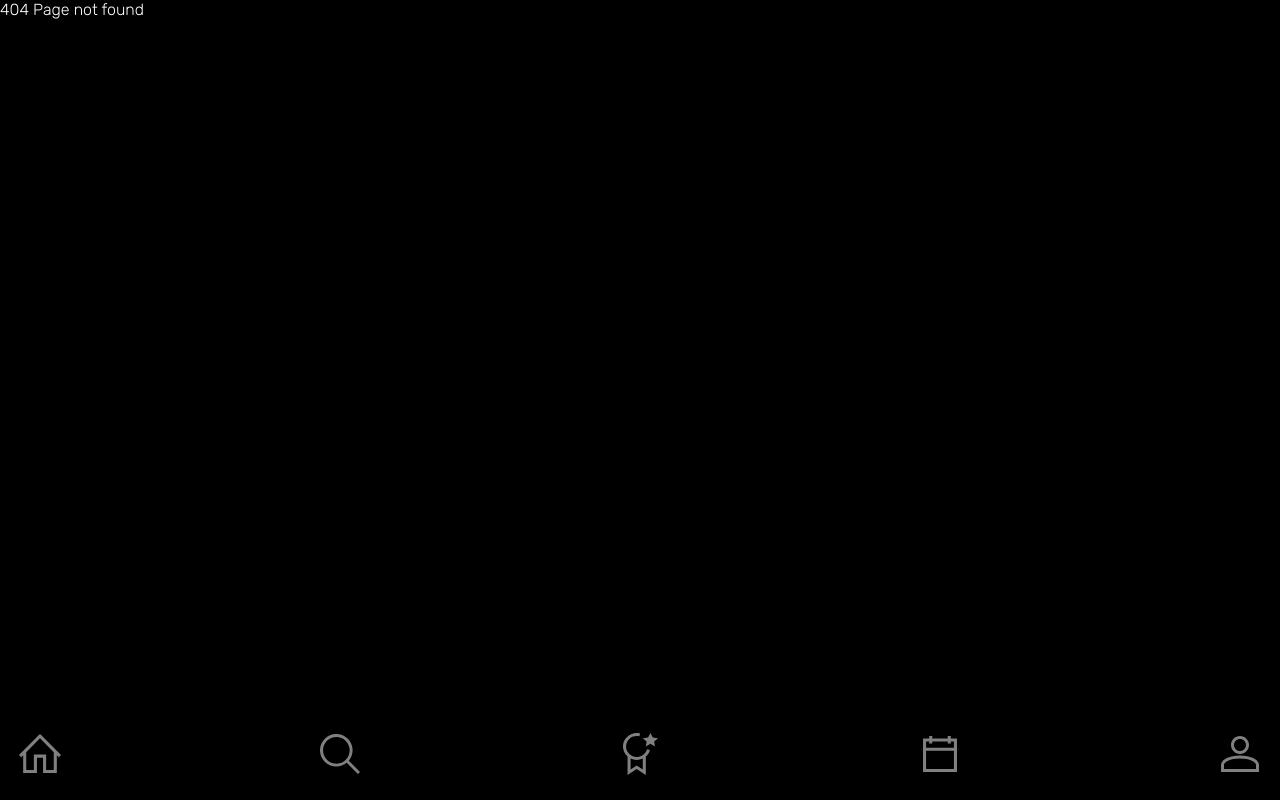
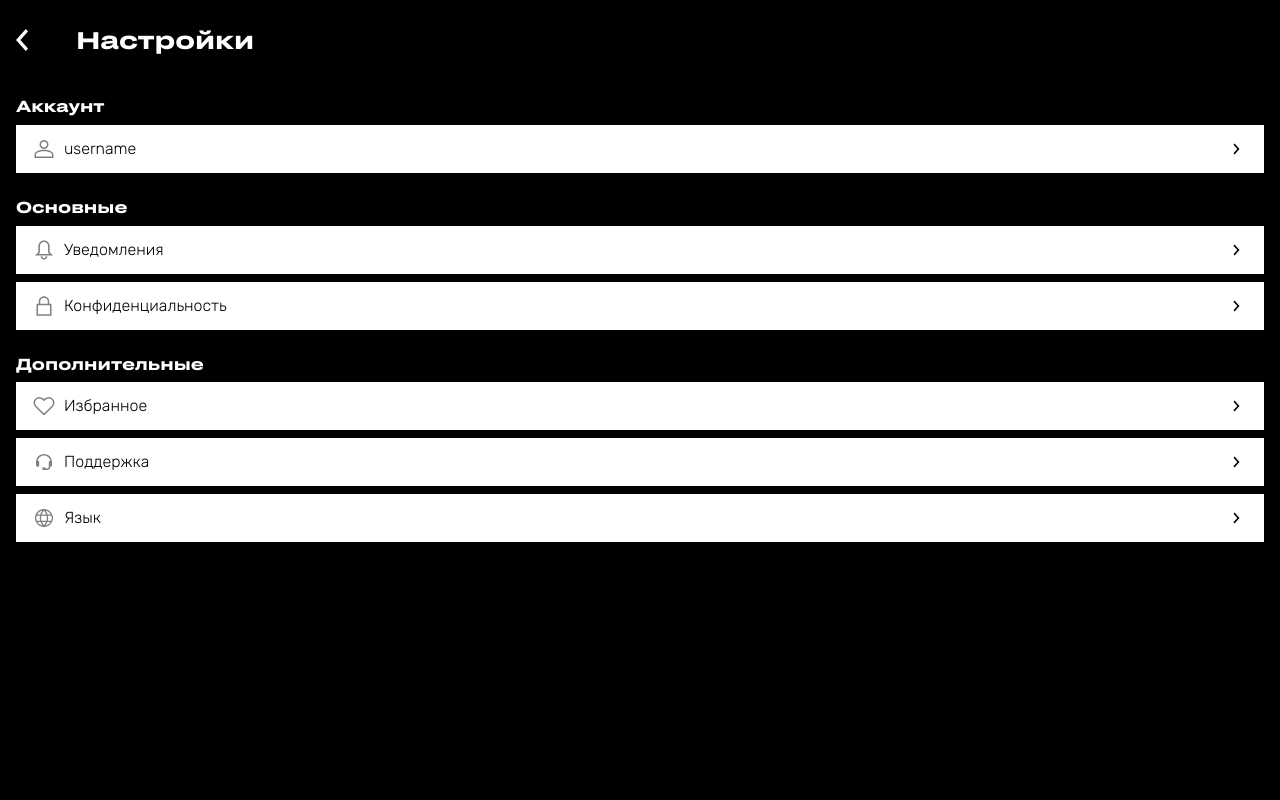
Before and after one commit to yandex-hakaton-kardo/kardo-mobile-app-front, a React (Vite) app: page /settings in a window 1280 px wide. Before the commit this address had no page. Built offline with nearby package versions, Linux system fonts and the light colour scheme; a web font is replaced by a local one.

Commit message:
feat: add settings page

```diff
--- a/public/locale/ru.json
+++ b/public/locale/ru.json
@@ -12,5 +12,16 @@
     "greeting": "Привет, {0}!",
     "recommendations": "Рекомендации",
     "feed": "Лента"
+  },
+  "settings": {
+    "title": "Настройки",
+    "account": "Аккаунт",
+    "main": "Основные",
+    "additional": "Дополнительные",
+    "notifications": "Уведомления",
+    "favorite": "Избранное",
+    "confidence": "Конфиденциальность",
+    "support": "Поддержка",
+    "lang": "Язык"
   }
 }
--- a/src/app/routes.tsx
+++ b/src/app/routes.tsx
@@ -21,6 +21,10 @@ export const routes: RouteObject[] = [
       {
         path: '/auth/signup',
         Component: lazy(async () => import('@pages/SignUp')),
+      },
+      {
+        path: '/settings',
+        Component: lazy(async () => import('@pages/Settings')),
       },
       {
         element: <Layout />,
--- /dev/null
+++ b/src/components/NavButton/NavButton.module.scss
@@ -0,0 +1,32 @@
+.container {
+  display: grid;
+  grid-template-columns: min-content 1fr min-content;
+  gap: 8px;
+  align-items: center;
+  inline-size: 100%;
+  padding-block: 12px;
+  padding-inline: 16px;
+  color: var(--color-primary);
+  font: var(--font-body);
+  line-height: 24px;
+  text-align: start;
+  border: none;
+  background-color: var(--color-inverted-primary);
+  outline: none;
+
+  &:active {
+    background-color: var(--color-brand-active);
+  }
+}
+
+.icon {
+  flex-grow: 0;
+  flex-shrink: 0;
+  inline-size: 24px;
+  block-size: 24px;
+  color: var(--color-primary);
+}
+
+.decorationIcon {
+  color: var(--color-generic-active);
+}
--- /dev/null
+++ b/src/components/NavButton/NavButton.tsx
@@ -0,0 +1,18 @@
+import clsx from 'clsx';
+import { Link } from 'react-router-dom';
+import { ArrowRightIcon } from 'components/icons';
+import styles from './NavButton.module.scss';
+
+export interface NavButtonProps {
+  Icon: React.FunctionComponent<React.SVGProps<SVGSVGElement>>;
+  text: string;
+  to: string;
+}
+
+export const NavButton = ({ Icon, text, to }: NavButtonProps) => (
+  <Link to={to} className={styles.container}>
+    <Icon className={clsx(styles.icon, styles.decorationIcon)} />
+    <span>{text}</span>
+    <ArrowRightIcon className={styles.icon} />
+  </Link>
+);
--- /dev/null
+++ b/src/components/NavButton/index.ts
@@ -0,0 +1 @@
+export { NavButton, type NavButtonProps } from './NavButton';
--- a/src/components/index.ts
+++ b/src/components/index.ts
@@ -5,3 +5,4 @@ export * from './PageLoader';
 export * from './Button';
 export * from './TextInput';
 export * from './Password';
+export * from './NavButton';
--- /dev/null
+++ b/src/pages/Settings/Settings.module.scss
@@ -0,0 +1,31 @@
+.page {
+  display: flex;
+  flex-direction: column;
+  gap: 32px;
+  padding: 16px;
+  background-color: var(--color-primary);
+}
+
+.header {
+  display: flex;
+  flex-direction: row;
+  gap: 12px;
+  align-items: center;
+  font: var(--font-header-2);
+}
+
+.content {
+  display: flex;
+  flex-direction: column;
+  gap: 24px;
+}
+
+.section {
+  display: flex;
+  flex-direction: column;
+  gap: 8px;
+}
+
+.sectionTitle {
+  font: var(--font-header-4);
+}
--- /dev/null
+++ b/src/pages/Settings/Settings.tsx
@@ -0,0 +1,48 @@
+import { useNavigate } from 'react-router-dom';
+import {
+  ArrowLeftIcon,
+  HeartIcon,
+  LanguageIcon,
+  LockIcon,
+  NavButton,
+  NotificationIcon,
+  ProfileIcon,
+  SupportIcon,
+} from '@components';
+import { useLang } from 'context';
+import styles from './Settings.module.scss';
+
+export const Settings = () => {
+  const lang = useLang().settings;
+  const username = 'username';
+  const navigate = useNavigate();
+
+  return (
+    <div className={styles.page}>
+      <div className={styles.header}>
+        <ArrowLeftIcon onClick={() => navigate(-1)} />
+        <h1 className={styles.header}>{lang.title}</h1>
+      </div>
+
+      <main className={styles.content}>
+        <div className={styles.section}>
+          <h2 className={styles.sectionTitle}>{lang.account}</h2>
+          <NavButton Icon={ProfileIcon} text={username} to="/settings/profile" />
+        </div>
+
+        <div className={styles.section}>
+          <h2 className={styles.sectionTitle}>{lang.main}</h2>
+          <NavButton Icon={NotificationIcon} text={lang.notifications} to="/settings/notify" />
+          <NavButton Icon={LockIcon} text={lang.confidence} to="/settings/private" />
+        </div>
+
+        <div className={styles.section}>
+          <h2 className={styles.sectionTitle}>{lang.additional}</h2>
+          <NavButton Icon={HeartIcon} text={lang.favorite} to="/settings/favorite" />
+          <NavButton Icon={SupportIcon} text={lang.support} to="/settings/support" />
+          <NavButton Icon={LanguageIcon} text={lang.lang} to="/settings/lang" />
+        </div>
+      </main>
+    </div>
+  );
+};
--- /dev/null
+++ b/src/pages/Settings/index.ts
@@ -0,0 +1,3 @@
+import { Settings } from './Settings';
+
+export default Settings;
```
Also changed, not shown: 1 other file (tests, documents, lock files or other folders).
